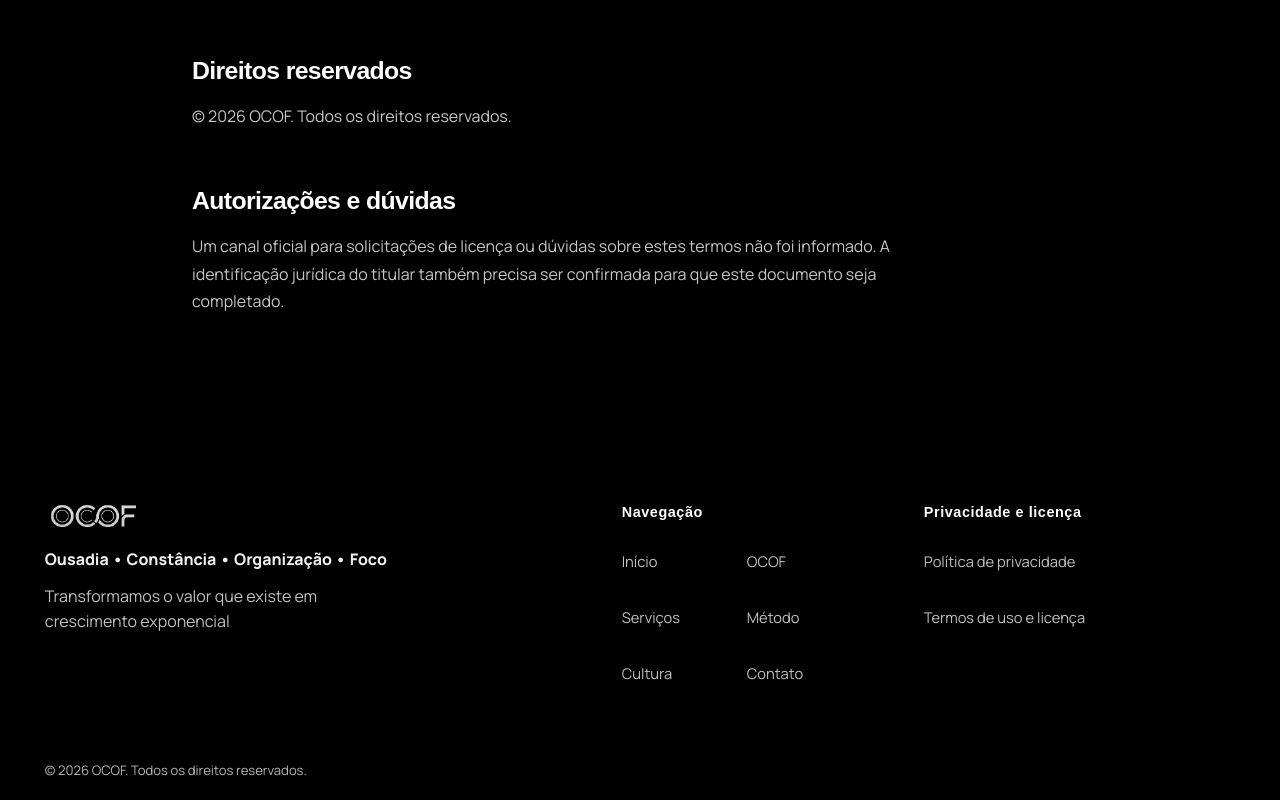
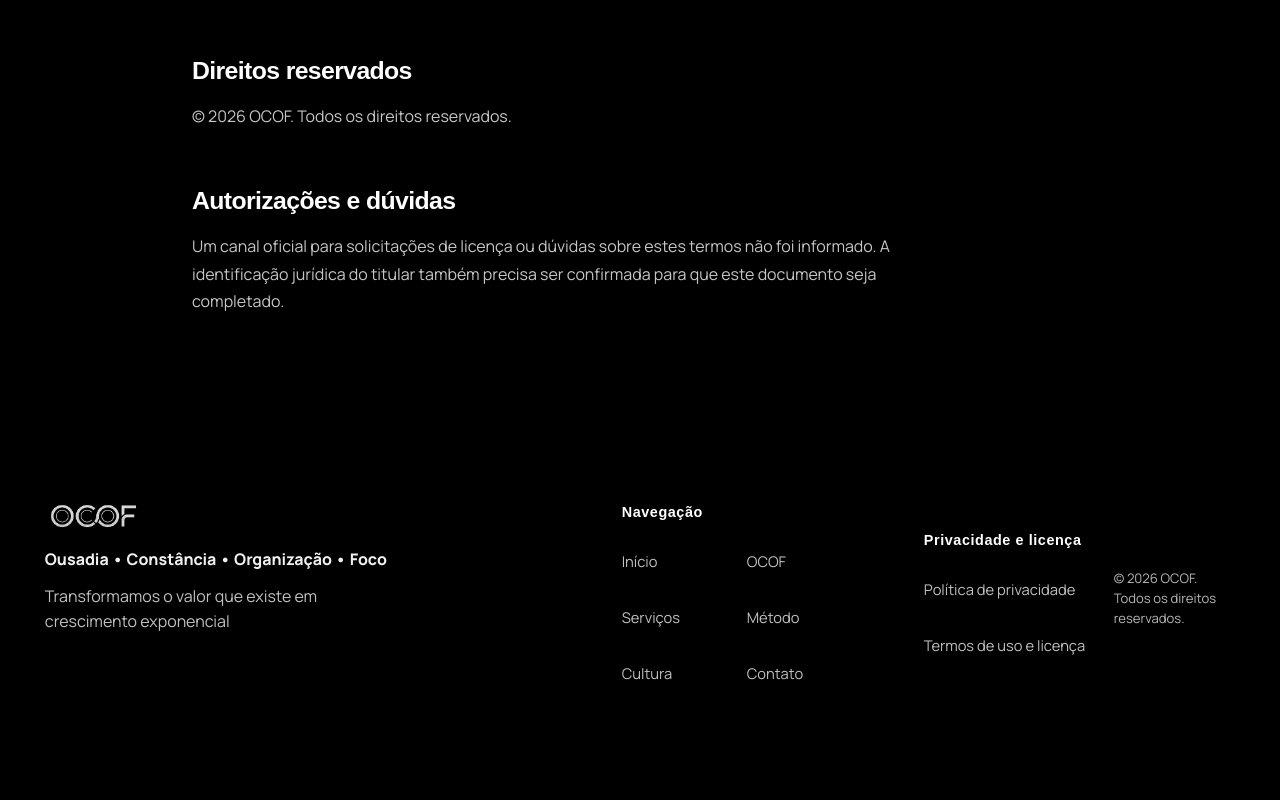
Before and after one commit to euthiagobusiness-spec/OCOF, a Next.js app: page /termos in a window 1280 px wide. Shown: the part 814-1614 px from the top of the page. After the commit the page ends 1530 px from the top, so only its background shows below. Built offline with nearby package versions, Linux system fonts and the light colour scheme; a web font is replaced by a local one.

Commit message:
Place copyright beside footer privacy links

```diff
--- a/app/globals.css
+++ b/app/globals.css
@@ -116,6 +116,7 @@
 .legal-wordmark{width:max-content;color:#f0f0f0;text-decoration:none;font-family:var(--font-archivo),Arial,sans-serif;font-size:2rem;font-weight:800;letter-spacing:-.07em;line-height:1}
 .footer-company p:first-of-type{color:#f0f0f0;font-weight:750}
 .footer-company p:last-of-type{max-width:34ch;color:var(--muted)}
+.footer-legal-column{display:grid;grid-template-columns:minmax(0,1.15fr) minmax(7rem,.85fr);align-items:center;gap:clamp(1rem,2vw,2rem);min-width:0}
 .footer-nav,.footer-legal{display:grid;align-content:start;justify-items:start;gap:.75rem}
 .footer-nav{grid-template-columns:repeat(2,minmax(0,1fr))}
 .footer-nav h2{grid-column:1/-1}
@@ -123,7 +124,8 @@
 .footer-nav a,.footer-legal a{display:flex;align-items:center;min-height:2.75rem;color:var(--muted);font-size:.92rem;text-decoration:none;transition:color .18s ease}
 .footer-nav a:hover,.footer-legal a:hover,.footer-nav a:focus-visible,.footer-legal a:focus-visible,.legal-back:hover,.legal-back:focus-visible{color:#fff;text-decoration:none;text-shadow:0 0 12px rgba(255,255,255,.58)}
 .footer-nav a:focus-visible,.footer-legal a:focus-visible,.legal-back:focus-visible{outline:none}
-.footer-bottom{margin-top:3rem;padding-top:1rem;color:#b5b5b5;font-size:.82rem}
+.footer-bottom{max-width:18ch;margin:0;padding:0;color:#b5b5b5;font-size:.82rem}
+@media(max-width:800px){.footer-layout{grid-template-columns:repeat(2,minmax(0,1fr));gap:2rem 1.25rem}.footer-company,.footer-nav,.footer-legal-column{grid-column:1/-1}.footer-legal-column{grid-template-columns:minmax(0,1.1fr) minmax(0,.9fr);align-items:start;gap:1rem}.footer-bottom{font-size:.78rem}}
 .legal-header{position:fixed;z-index:20;inset:0 0 auto;padding:1.1rem 0;background:rgba(0,0,0,.84);backdrop-filter:blur(18px)}
 .legal-header-inner{display:flex;align-items:center;justify-content:space-between;gap:1rem}
 .legal-wordmark{font-size:1.45rem}
--- a/components/layout/Footer.tsx
+++ b/components/layout/Footer.tsx
@@ -33,16 +33,17 @@
           ))}
         </nav>
 
+        <div className="footer-legal-column">
           <nav className="footer-legal" aria-label="Informações legais">
             <h2>Privacidade e licença</h2>
             {legalLinks.map(([label, href]) => (
               <a key={href} href={href}>{label}</a>
             ))}
           </nav>
+          <div className="footer-bottom">
+            <p>© {new Date().getFullYear()} OCOF. Todos os direitos reservados.</p>
           </div>
-
-      <div className="shell footer-bottom">
-        <p>© {new Date().getFullYear()} OCOF. Todos os direitos reservados.</p>
+        </div>
       </div>
     </footer>
   );
```
Lines whose indentation alone changed are shown as unchanged.
